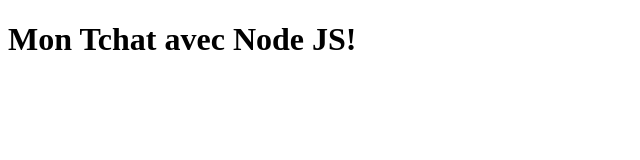
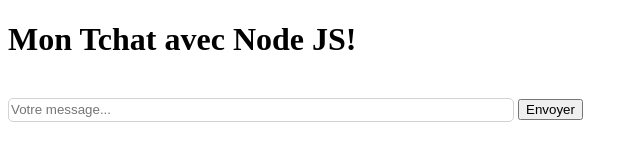
Before and after one commit to JulianBoi/NodeJSTchat, a plain HTML site: page index.html in a window 1280 px wide. Shown: the whole page, without its empty margins (0-640 px from the left). Drawn offline with Linux system fonts and the light colour scheme.

Commit message:
Mise en place des boutons "input" dans le fichier index.html

```diff
--- a/index.html
+++ b/index.html
@@ -8,6 +8,10 @@
 
     <body>
         <h1>Mon Tchat avec Node JS!</h1>
+        <br>
+        <input type="text"  id="MonMessage" style="border:1px lightgrey solid; width:500px; height:20px; border-radius:5px;" placeholder="Votre message...">
+        <input type="submit" value="Envoyer">
+        <br>
 
     </body>
 </html>
```
